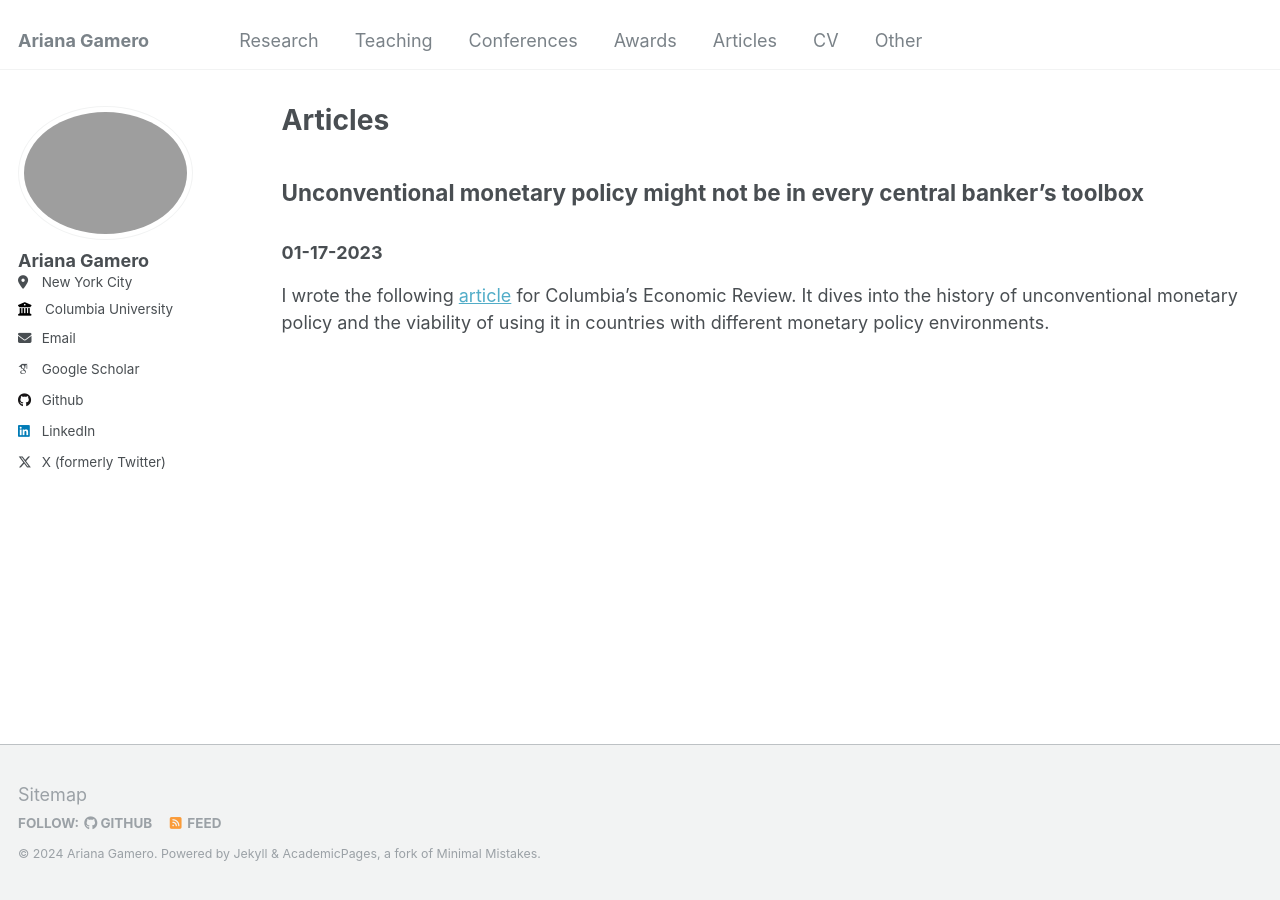
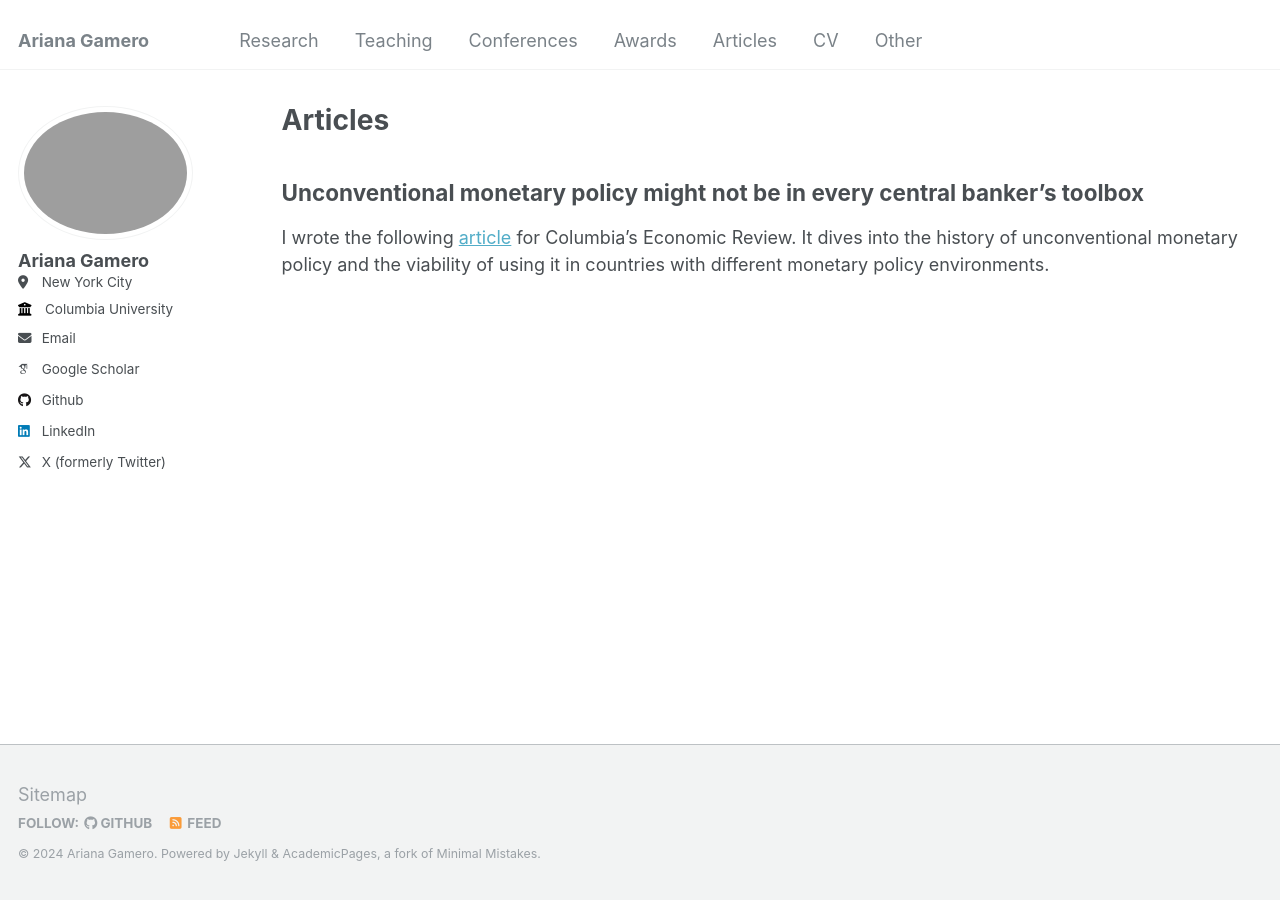
Before and after one commit to arianagamero11/arianagamero11.github.io, a Jekyll site: the page built from _pages/articles.md, in a window 1280 px wide. Built offline with Jekyll 4.4.1, drawn with Linux system fonts in a browser that asks for light colours; some web fonts are replaced.

Commit message:
Update articles.md

```diff
--- a/_pages/articles.md
+++ b/_pages/articles.md
@@ -8,6 +8,5 @@ redirect_from:
 ---
 
 ## Unconventional monetary policy might not be in every central banker's toolbox
-### 01-17-2023
 
 I wrote the following [article](https://columbiaeconreview.com/post/63c758cd171e1400088161dd) for Columbia's Economic Review. It dives into the history of unconventional monetary policy and the viability of using it in countries with different monetary policy environments.
```
